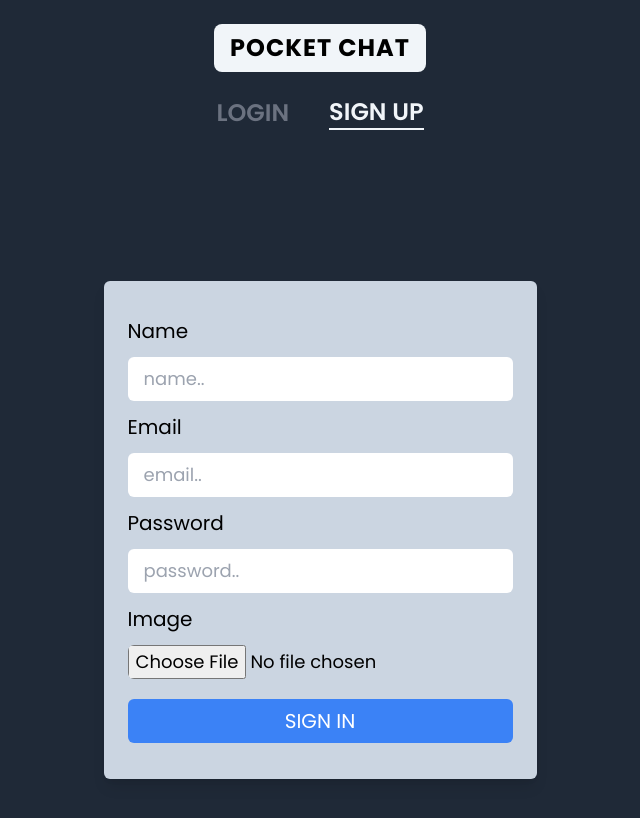
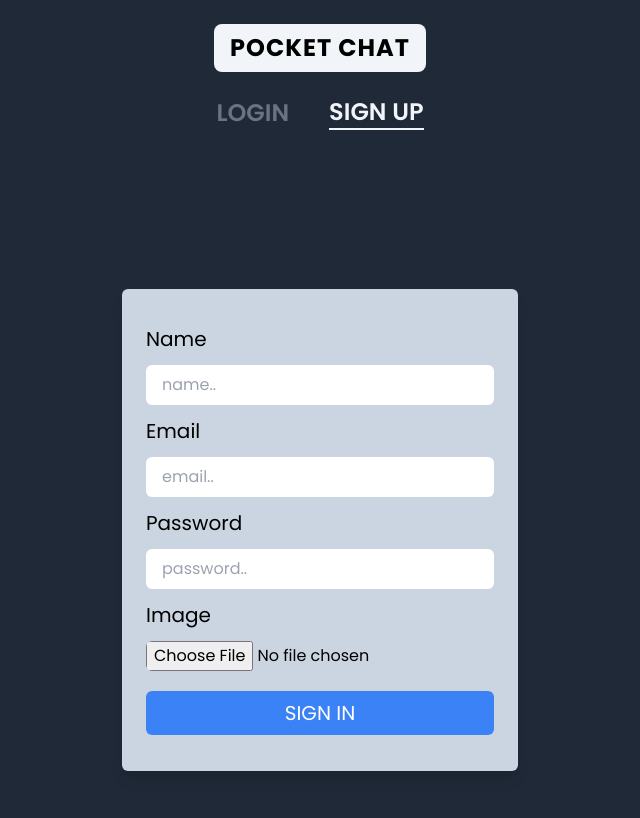
Before and after one commit to loki-AS/my-chat, a React (Vite) app in the folder client/: page / in a window 1280 px wide. Shown: the top 818 px of the page, without its empty margins (320-960 px from the left). Built offline with nearby package versions, Linux system fonts and the light colour scheme.

Commit message:
mx changes

```diff
--- a/client/src/components/Login.jsx
+++ b/client/src/components/Login.jsx
@@ -49,7 +49,7 @@ const Login = () => {
         value={email}
         onChange={e => setEmail(e.target.value)}
         required
-        type="text" placeholder='username' className='mb-3 font-poppins text-xl border px-4 py-2 rounded-md' />
+        type="text" placeholder='username' className='mb-3 font-poppins border px-4 py-2 rounded-md' />
         <label className='py-3 text-xl font-poppins'>Password</label>
         <input
 				value={password}
@@ -57,7 +57,7 @@ const Login = () => {
         required
         type="password"
         placeholder='password'
-        className='mb-3 font-poppins text-xl border px-4 py-2 rounded-md' />
+        className='mb-3 font-poppins border px-4 py-2 rounded-md' />
         <button type="submit" className='bg-blue-500 hover:bg-blue-600 py-2 rounded-md text-white text-xl font-poppins uppercase hover:scale-105'>Login</button>
       </form>
 </div>
--- a/client/src/components/SignUp.jsx
+++ b/client/src/components/SignUp.jsx
@@ -78,7 +78,7 @@ const SignUp = () => {
         <input
         type="input"
         placeholder='name..'
-        className='py-2 px-4 text-lg font-poppins rounded-md'
+        className='py-2 px-4 font-poppins rounded-md'
         onChange={(e) => setName(e.target.value)}
         required
         />
@@ -87,7 +87,7 @@ const SignUp = () => {
         <input
         type="input"
         placeholder='email..'
-        className='py-2 px-4 text-lg font-poppins rounded-md'
+        className='py-2 px-4 font-poppins rounded-md'
         onChange={(e) => setEmail(e.target.value)}
         required
         />
@@ -96,7 +96,7 @@ const SignUp = () => {
         <input
         type="password"
         placeholder='password..'
-        className='py-2 px-4 text-lg font-poppins rounded-md'
+        className='py-2 px-4 font-poppins rounded-md'
         onChange={(e) => setPassword(e.target.value)}
         required
         />
@@ -104,7 +104,7 @@ const SignUp = () => {
         <label className='font-poppins py-3 text-xl'>Image</label>
         <input
         type="file"
-        className='w-64 text-lg font-poppins truncate rounded-md lg:w-full'
+        className='w-64 font-poppins truncate rounded-md lg:w-full'
         onChange={(e) => postDetails(e.target.files[0])}
         />
 
--- a/client/src/pages/Home.jsx
+++ b/client/src/pages/Home.jsx
@@ -11,13 +11,13 @@ const Home = () => {
     const SignInShow = !login ? 'border-b-2 border-black text-slate-100 border-slate-100' : 'text-gray-500';
 
   return (
-    <div className='px-6 sm:px-16'>
+    <div>
 
         <div className='flex justify-center py-6'>
         <h1 className='text-2xl uppercase font-bold tracking-[1px] font-poppins bg-slate-100 py-2 px-4 rounded-lg hover:scale-105 cursor-pointer'>Pocket chat</h1>
         </div>
 
-        <div className='flex justify-center items-center'>
+        <div className='flex justify-center items-center px-6 lg:px-16'>
 
             <h1
             className={`uppercase cursor-pointer text-2xl mx-5 font-poppins font-semibold ${loginShow}`}
```
